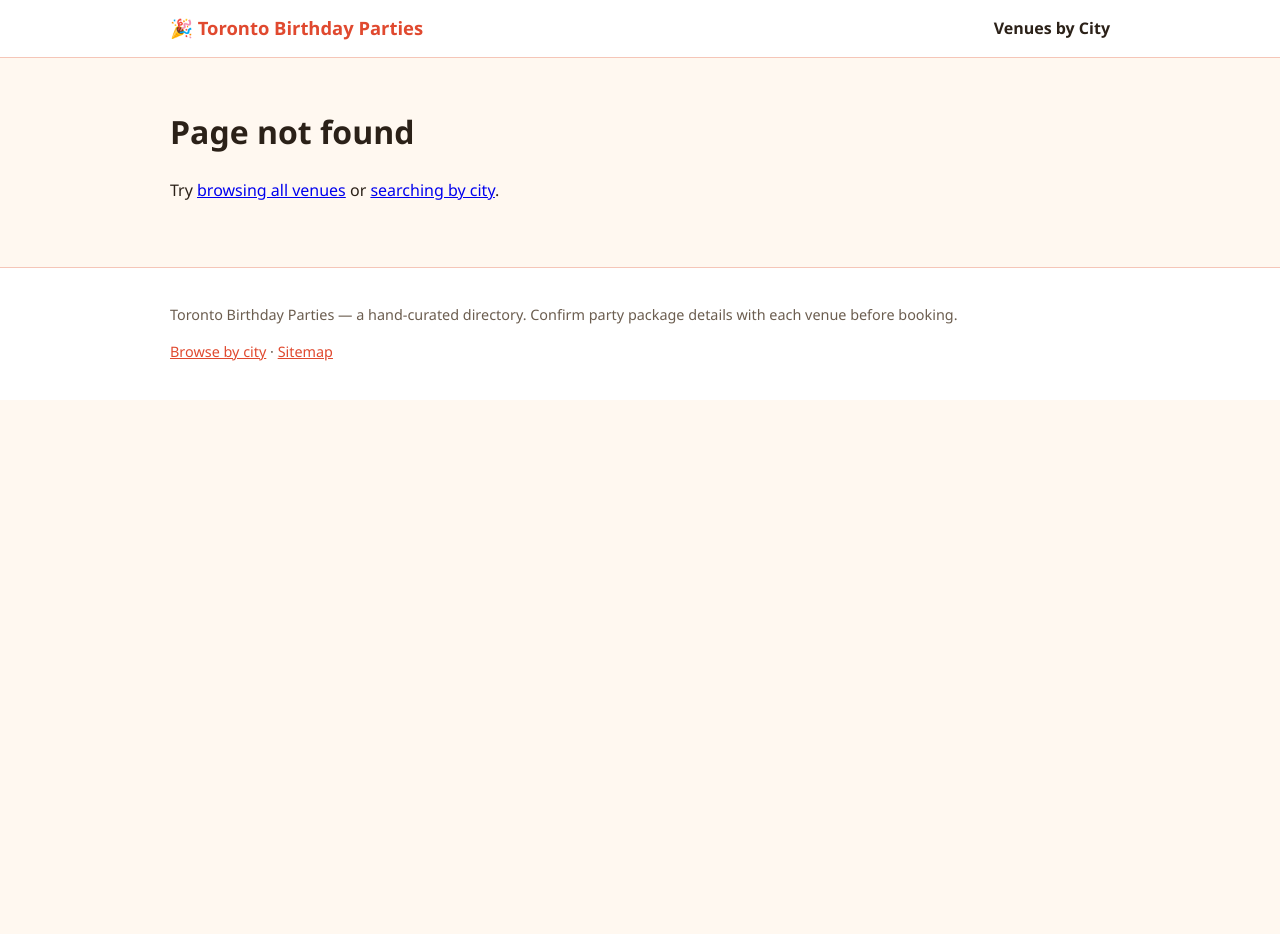
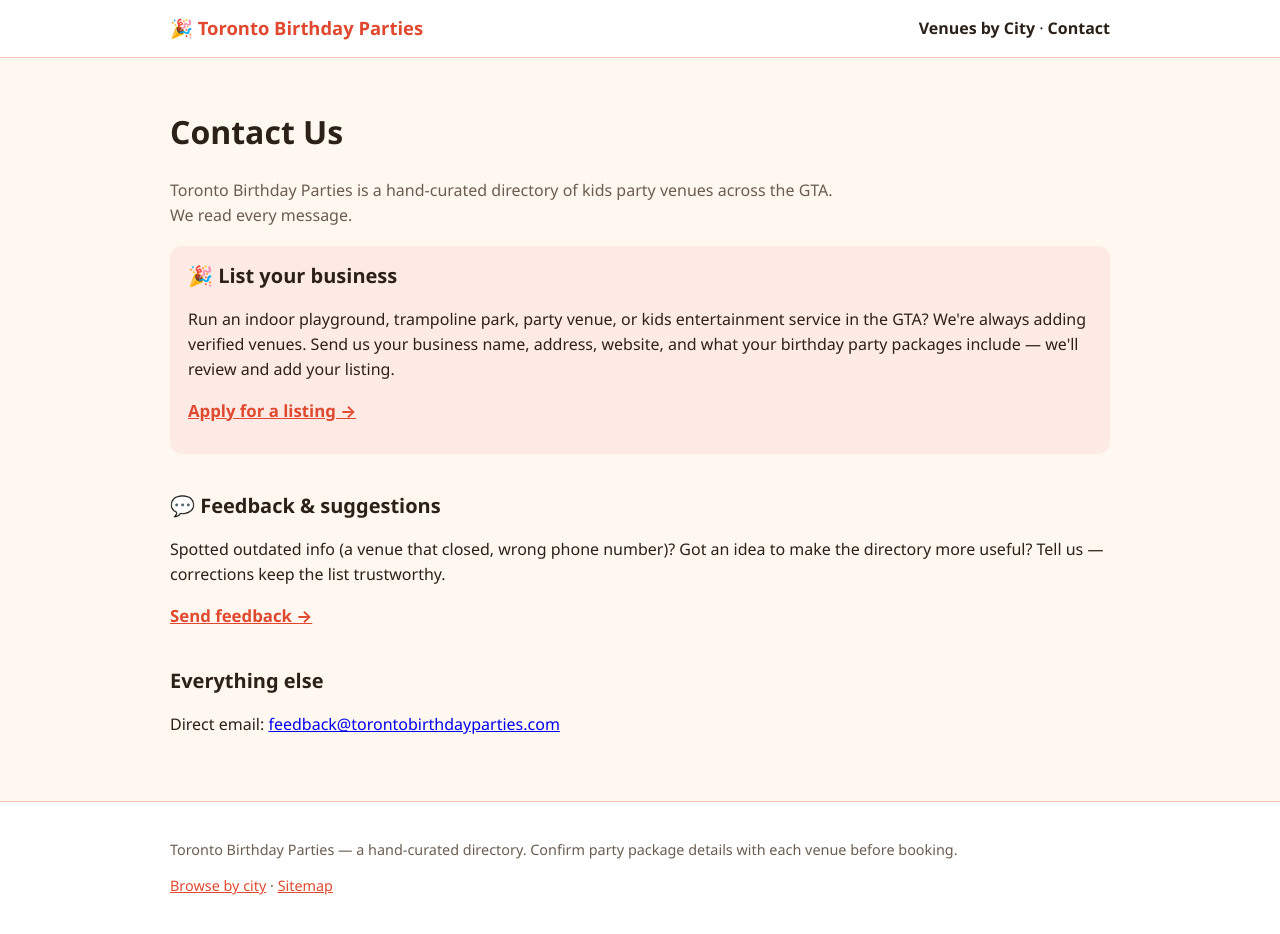
Before and after one commit to chattes/directory-gta-kids-parties, a Next.js app in the folder web/: page /contact in a window 1280 px wide. Before the commit this address had no page. Before the commit the page ends 800 px from the top, so only its background shows below. Built offline with nearby package versions, Linux system fonts and the light colour scheme.

Commit message:
add contact page (feedback + list-your-business), nav link, sitemap entry

```diff
--- /dev/null
+++ b/web/app/contact/page.jsx
@@ -0,0 +1,65 @@
+import { SITE_URL } from '@/lib/site';
+
+export const metadata = {
+  title: 'Contact — Feedback & List Your Business',
+  description:
+    'Contact Toronto Birthday Parties — send feedback and suggestions, or list your kids party venue in our GTA directory.',
+  alternates: { canonical: `${SITE_URL}/contact` },
+};
+
+const EMAIL = 'feedback@torontobirthdayparties.com';
+
+export default function ContactPage() {
+  const jsonLd = {
+    '@context': 'https://schema.org',
+    '@type': 'ContactPage',
+    name: 'Contact Toronto Birthday Parties',
+    url: `${SITE_URL}/contact`,
+  };
+  return (
+    <div className="container">
+      <script type="application/ld+json" dangerouslySetInnerHTML={{ __html: JSON.stringify(jsonLd) }} />
+      <h1>Contact Us</h1>
+      <p className="lede">
+        Toronto Birthday Parties is a hand-curated directory of kids party venues across the GTA.
+        We read every message.
+      </p>
+
+      <section className="party-box">
+        <h2>🎉 List your business</h2>
+        <p>
+          Run an indoor playground, trampoline park, party venue, or kids entertainment service in
+          the GTA? We&apos;re always adding verified venues. Send us your business name, address,
+          website, and what your birthday party packages include — we&apos;ll review and add your
+          listing.
+        </p>
+        <p>
+          <a className="cta" href={`mailto:${EMAIL}?subject=List%20my%20business%20-%20venue%20listing`}>
+            Apply for a listing →
+          </a>
+        </p>
+      </section>
+
+      <section>
+        <h2>💬 Feedback & suggestions</h2>
+        <p>
+          Spotted outdated info (a venue that closed, wrong phone number)? Got an idea to make the
+          directory more useful? Tell us — corrections keep the list trustworthy.
+        </p>
+        <p>
+          <a className="cta" href={`mailto:${EMAIL}?subject=Feedback%20-%20torontobirthdayparties.com`}>
+            Send feedback →
+          </a>
+        </p>
+      </section>
+
+      <section>
+        <h2>Everything else</h2>
+        <p>
+          Direct email:{' '}
+          <a href={`mailto:${EMAIL}`}>{EMAIL}</a>
+        </p>
+      </section>
+    </div>
+  );
+}
--- a/web/app/globals.css
+++ b/web/app/globals.css
@@ -133,6 +133,7 @@ h2 { margin-top: 36px; font-size: 1.25rem; }
 .contact-list { list-style: none; padding: 0; }
 .contact-list li { margin: 6px 0; }
 .contact-list a { color: var(--accent); }
+.cta { font-weight: 700; color: var(--accent); font-size: 1.05rem; }
 
 /* Footer */
 .site-footer {
--- a/web/app/sitemap.js
+++ b/web/app/sitemap.js
@@ -2,7 +2,7 @@ import { venues, cities } from '@/lib/venues';
 import { SITE_URL } from '@/lib/site';
 
 export default function sitemap() {
-  const staticPages = ['', '/birthday-party-venues'].map((p) => ({
+  const staticPages = ['', '/birthday-party-venues', '/contact'].map((p) => ({
     url: `${SITE_URL}${p}`,
     lastModified: new Date(),
     changeFrequency: 'weekly',
--- a/web/components/SiteNav.jsx
+++ b/web/components/SiteNav.jsx
@@ -8,6 +8,8 @@ export default function SiteNav() {
       </Link>
       <nav>
         <Link href="/birthday-party-venues">Venues by City</Link>
+        {' · '}
+        <Link href="/contact">Contact</Link>
       </nav>
     </div>
   );
```
